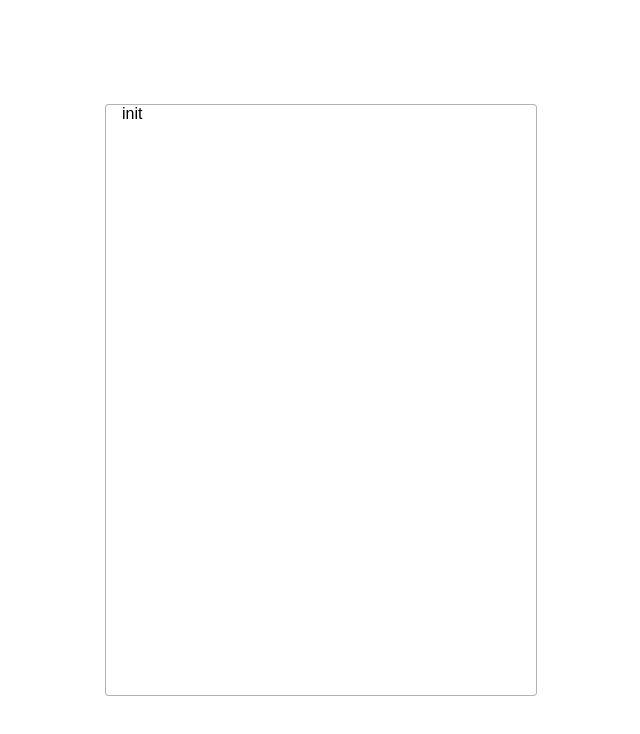
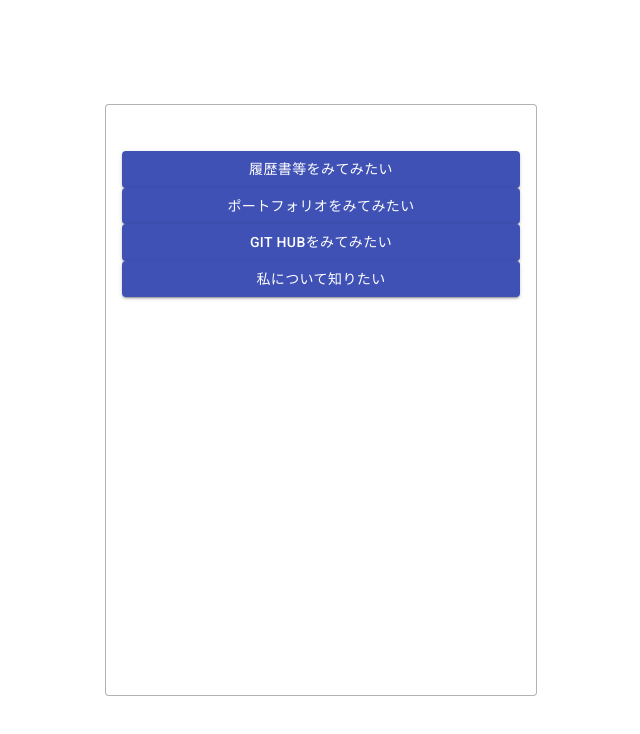
Before and after one commit to ryu2129/Chatbot, a React (Create React App) app: page / in a window 1280 px wide. Shown: the top 734 px of the page, without its empty margins (319-959 px from the left). Built offline with nearby package versions, Linux system fonts and the light colour scheme.

Commit message:
add Answers

```diff
--- a/src/App.jsx
+++ b/src/App.jsx
@@ -1,6 +1,8 @@
 import React from 'react';
 import defaultDataset from './dataset';
 import './assets/styles/style.css'
+import {AnswersList} from './components/index'
+import { initializeApp } from 'firebase';
 
 export default class App extends React.Component {
   constructor(props) {
@@ -13,11 +15,25 @@ export default class App extends React.Component {
       open: false
     }
   }
+
+  initAnswer = () => {
+    const initDataset = this.state.dataset[this.state.currentId];
+    const initAnswers = initDataset.answers;
+
+    this.setState({
+      answers: initAnswers
+    })
+  }
+
+  componentDidMount() {
+    this.initAnswer()
+  }
+
   render() {
     return (
       <section className="c-section">
         <div className="c-box">
-          {this.state.currentId}
+          <AnswersList answers={this.state.answers} />
         </div>
       </section>
     );
--- /dev/null
+++ b/src/components/Answer.jsx
@@ -0,0 +1,22 @@
+import React from 'react'
+import { makeStyles } from '@material-ui/core/styles';
+import Button from '@material-ui/core/Button';
+
+// カスタマイズする時に使うもの
+const useStyles = makeStyles((theme) => ({
+  root: {
+
+  },
+}));
+
+const Answer = (props) => {
+  // const classes = useStyles();
+
+  return(
+    <Button variant="contained" color="primary">
+      {props.content}
+    </Button>
+  )
+}
+
+export default Answer
--- /dev/null
+++ b/src/components/AnswersList.jsx
@@ -0,0 +1,14 @@
+import React from 'react'
+import {Answer} from './index'
+
+const AnswersList = (props) => {
+  return(
+    <div className="c-grid__answer">
+      {props.answers.map((value, index) => { // valueはDatasetのAnswerの一行
+        return <Answer content={value.content} key={index.toString()} />
+      })}
+    </div>
+  )
+}
+
+export default AnswersList
--- /dev/null
+++ b/src/components/index.js
@@ -0,0 +1,4 @@
+// このファイルはエントリポイントと呼ばれる。
+// App.jsにて参照する際ははこのファイルを利用すれば良いようにまとめたもの。
+export {default as AnswersList} from './AnswersList' // AnswersListのexportを再度外でも使えるようにしている
+export {default as Answer} from './Answer'
```
